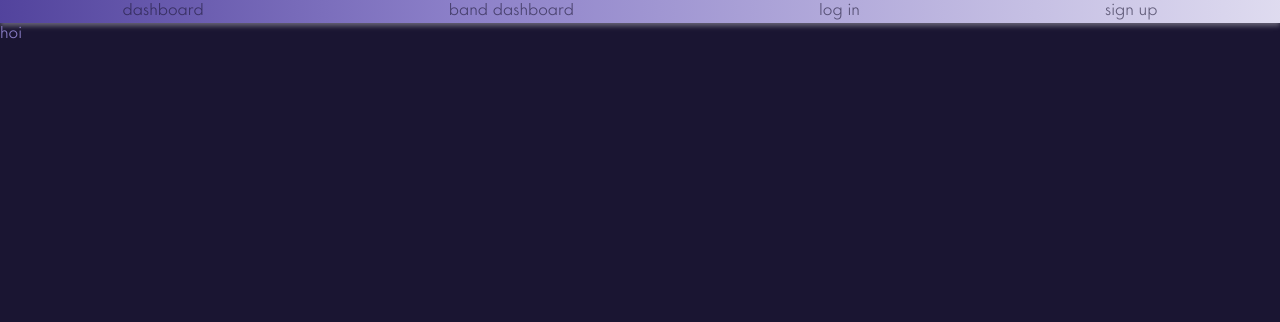
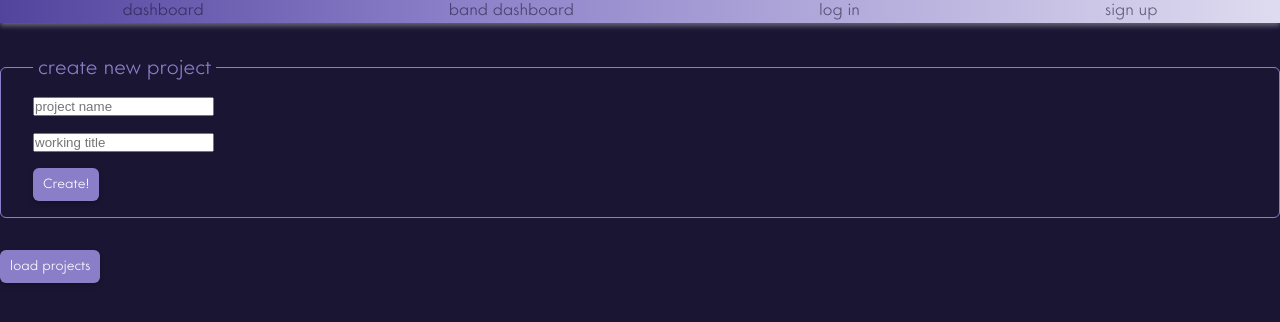
Before and after one commit to BRvanHogen/eindopdracht-frontend, a React (Create React App) app: page /projects in a window 1280 px wide. Shown: the top 322 px of the page. Built offline with nearby package versions, Linux system fonts and the light colour scheme.

Commit message:
projects landing page uitgebouwd. Heeft nu form om nieuw project te starten en knop om eerdere projecten te laten. Deze titels worden nu weergegeven op de pagina.

```diff
--- a/src/components/ProjectsFetcher.js
+++ b/src/components/ProjectsFetcher.js
@@ -1,39 +1,45 @@
-import React, {useContext} from 'react';
-import { useHistory } from 'react-router-dom';
+import React, {useContext, useState} from 'react';
+import {useHistory} from 'react-router-dom';
 import axios from 'axios';
 import {AuthContext} from "../context/AuthContext";
+import Button from "./button/Button";
+import {set} from "react-hook-form";
 
 function ProjectsFetcher() {
-const history = useHistory();
-const { jwtToken } = useContext(AuthContext);
+    const history = useHistory();
+    const {jwtToken} = useContext(AuthContext);
+    const [songs, setSongs] = useState([]);
 
-    async function fetchProjects () {
+    async function fetchProjects() {
         try {
             const result = await axios.get('https://localhost:8444/projects')
-            history.push('/projects');
-            console.log(result);
+            console.log(result.data);
+            setSongs(result.data);
 
         } catch (e) {
             console.error(e);
         }
     }
 
+
     return (
         <>
-        <button onClick={fetchProjects}>fetch projects</button>
+            <Button
+                onClick={fetchProjects}
+                text="load projects"
+            />
+            {songs.map((song) =>{
+                console.log(song.name, song.workingTitle, song.id);
+                return (
+                    <ul>
+                        {song.name}
+                        {/*{song.workingTitle}*/}
+                        {/*{song.id}*/}
+                    </ul>
+                )
+            })}
         </>
     )
 }
 
 export default ProjectsFetcher;
-
-//component maken dat op BandDashboard kan worden geplaatst
-//dit pusht naar een nieuwe pagina waar dan de opgesomde projecten staan
-// gebruiker kan er een selecteren en het project wordt
-//geopend op band dashboard
-
-
-// {
-//     "Content-Type": "application/json",
-//     Authorization: `Bearer ${jwtToken}`,
-// })
--- /dev/null
+++ b/src/components/new-project/NewProject.js
@@ -0,0 +1,60 @@
+import React from 'react';
+import axios from 'axios';
+import Button from "../button/Button";
+import { useForm } from "react-hook-form";
+
+
+
+function NewProject() {
+    const {handleSubmit, register, formState: {errors}} = useForm();
+
+    async function startNewProject(data) {
+        console.log(data);
+        try {
+            const response = await axios.post('https://localhost:8444/projects', {
+                name: data.name,
+                workingTitle: data.workingTitle,
+            })
+        } catch (e) {
+            console.error(e);
+        }
+    }
+
+    //en automatisch doorpushen naar project pagina.
+
+    return (
+        <form onSubmit={handleSubmit(startNewProject)}>
+        <fieldset>
+            <legend>create new project</legend>
+            <label htmlFor="name">
+        <input
+        type="text"
+        name="name"
+        id="name"
+        placeholder="project name"
+        {...register('name')}
+        />
+            </label>
+
+            <label htmlFor="working-title">
+                <input
+                    type="text"
+                    name="working-title"
+                    id="working-title"
+                    placeholder="working title"
+                    {...register('working-title')}
+                />
+            </label>
+
+            <label>
+                <Button
+                type="Submit"
+                text="Create!"
+                />
+            </label>
+        </fieldset>
+        </form>
+    );
+}
+
+export default NewProject;
--- a/src/pages/BandDashboard.js
+++ b/src/pages/BandDashboard.js
@@ -3,6 +3,7 @@ import { Link } from 'react-router-dom';
 import styles from '../stylesheets/band-dashboard.module.css';
 import SongDetails from "../components/SongDetails";
 import ProjectsFetcher from "../components/ProjectsFetcher";
+import Comment from "../components/comment/Comment";
 
 
 function BandDashboard({title, children}) {
@@ -15,7 +16,7 @@ function BandDashboard({title, children}) {
             <h2>{title}</h2>
             <div className={styles.notitions}>
                 <h2>to do:</h2>
-                    <p>Lorem ipsum dolor sit amet, consectetur adipisicing elit. Accusamus, hic! Accusamus, hic!</p>
+                    <Comment/>
                     <p>Lorem ipsum dolor sit amet, consectetur adipisicing elit. Accusamus, hic!</p>
                     <p>Lorem ipsum dolor sit amet, consectetur adipisicing elit. Accusamus, hic!</p>
                     <p>Lorem ipsum dolor sit amet, consectetur adipisicing elit. Accusamus, hic!</p>
--- a/src/pages/projects-page/ProjectsPage.js
+++ b/src/pages/projects-page/ProjectsPage.js
@@ -1,9 +1,13 @@
 import React from 'react';
-
+import NewProject from "../../components/new-project/NewProject";
+import ProjectsFetcher from "../../components/ProjectsFetcher";
 
 function ProjectsPage() {
     return (
-        <p>hoi</p>
+        <>
+        <NewProject/>
+        <ProjectsFetcher/>
+        </>
     );
 }
 
```
Also changed, not shown: src/components/comment/comment-form.module.css (added).
